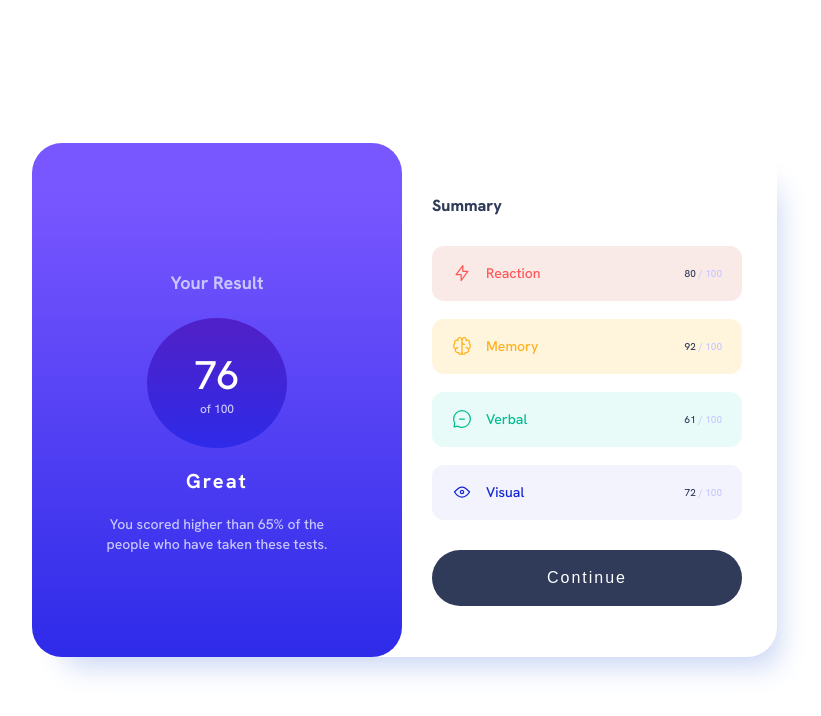
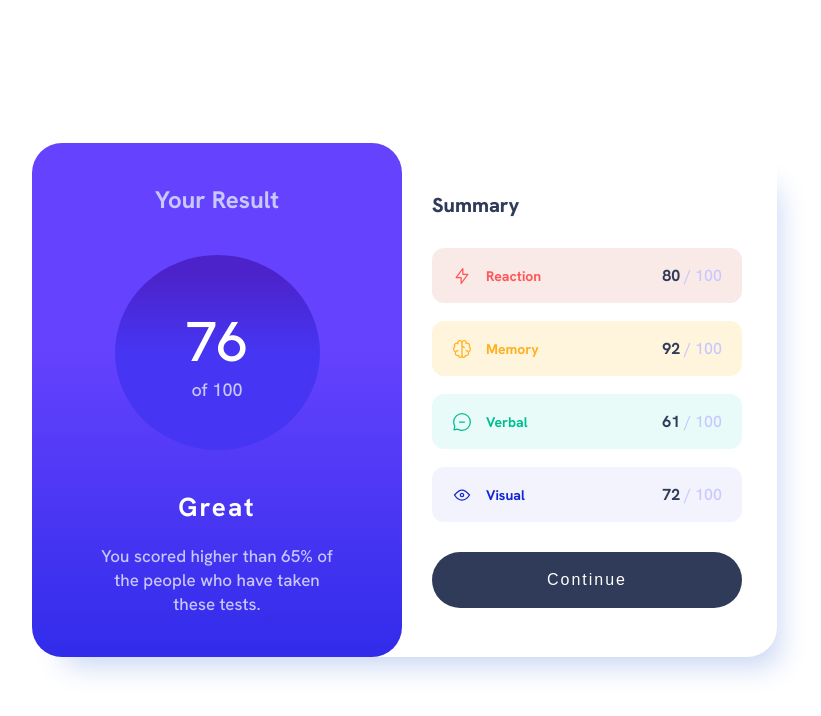
Before and after one commit to RodCri/results-summary-component, a plain HTML site: page index.html in a window 1280 px wide. Shown: the whole page, without its empty margins (238-1059 px from the left). Drawn offline with Linux system fonts and the light colour scheme.

Commit message:
add style desktop

```diff
--- a/sass/style.scss
+++ b/sass/style.scss
@@ -43,11 +43,16 @@ body{
       @media(min-width:920px){
         height: 514px;
         justify-content: center;
+        background: linear-gradient(180deg, #6542fe 40%, #312cea 100%);
       }
       &__title{
         padding: 24px 0;
         font-size: 1.8rem;
         color: $light-lavender;
+        @media(min-width:920px){
+          font-size: 2.4rem;
+          padding: 0 0 4rem 0;
+        }
       }
       &__score{
         width: 140px;
@@ -59,18 +64,33 @@ body{
         justify-content: center;
         align-items: center;
         margin-bottom: 20px;
+        @media(min-width:920px){
+          width: 205px;
+          height: 195px;
+          margin-bottom: 4rem;
+          background: linear-gradient(180deg, #4c23ca 10%, #4635f3 50%);
+        }
         .score__point{
           font-size: 4rem;
+          @media(min-width:920px){
+            font-size: 5.6rem;
+          }
         }
         .score__of{
           font-size: 1.2rem;
           color: $light-lavender;
+          @media(min-width:920px){
+            font-size: 1.8rem;
+          }
         }
       }
       &__info{
         font-size: 2rem;
         margin-bottom: 20px;
         letter-spacing: .2rem;
+        @media(min-width:920px){
+          font-size: 2.6rem;
+        }
       }
       &__description{
         width: 250px;
@@ -78,6 +98,10 @@ body{
         color: $light-lavender;
         text-align: center;
         line-height: 2rem;
+        @media(min-width:920px){
+          font-size: 1.7rem;
+          line-height: 2.4rem;
+        }
       }
     }
     .summary{
@@ -92,6 +116,9 @@ body{
         color: $dark-gray-blue;
         margin-bottom: 30px;
         font-weight: 800;
+        @media(min-width:920px){
+          font-size: 2rem;
+        }
       }
       .tags{
         display: flex;
@@ -105,17 +132,24 @@ body{
           background-color: aquamarine;
           border-radius: 12px;
           padding: 0 20px;
+          @media(min-width:920px){
+            font-size: 1.6rem;
+          }
           &__icon{
             margin-right: 14px;
           }
           &__name{
             font-size: 1.4rem;
+            @media(min-width:920px){
+              font-weight: 700;
+            }
           }
           &__score{
             margin-left: auto;
             color: $light-lavender;
             span{
               color: $dark-gray-blue;
+              font-weight: 700;
             }
           }
           &--reaction{
```
Also changed, not shown: css/style.css, 1 other file.
